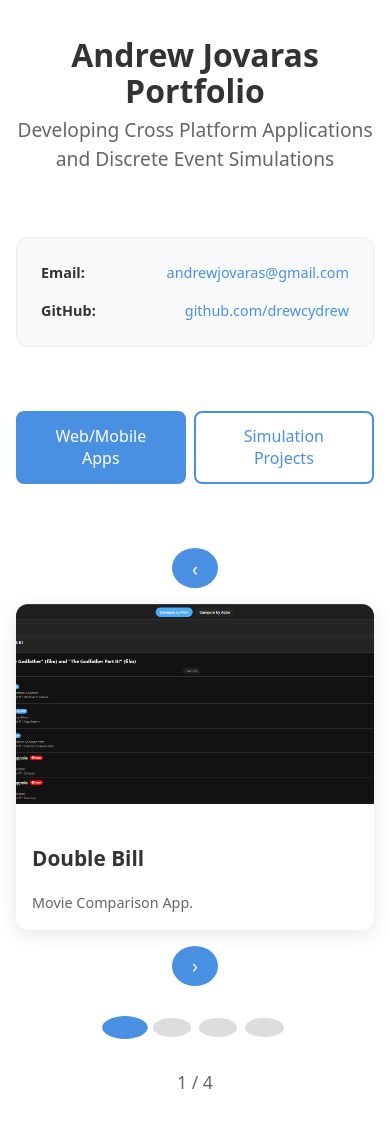
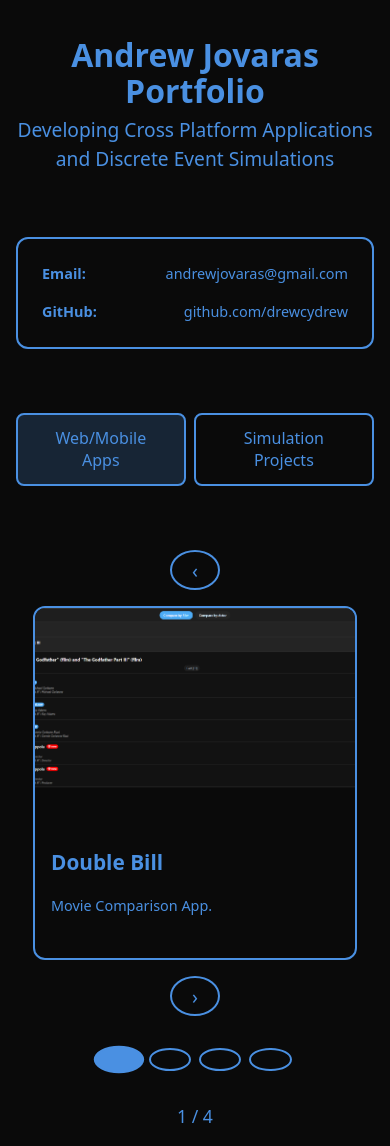
Before and after one commit to drewcydrew/projectportfolio, a React (Vite) app: page / in a window 390 px wide. Before the commit the page ends 1111 px from the top, so only its background shows below. Built offline with nearby package versions, Linux system fonts and the light colour scheme.

Commit message:
updating for more professional display

```diff
--- a/src/App.css
+++ b/src/App.css
@@ -3,6 +3,8 @@
   margin: 0 auto;
   padding: 2rem;
   text-align: center;
+  background: #0a0a0a;
+  min-height: 100vh;
 }
 
 .portfolio {
@@ -18,13 +20,13 @@
 
 .portfolio-header h1 {
   font-size: 2.5rem;
-  color: #333;
+  color: #4a90e2;
   margin-bottom: 0.5rem;
 }
 
 .portfolio-header p {
   font-size: 1.2rem;
-  color: #666;
+  color: #4a90e2;
   margin: 0;
 }
 
@@ -44,9 +46,9 @@
 }
 
 .carousel-btn {
-  background: #4a90e2;
-  color: white;
-  border: none;
+  background: transparent;
+  color: #4a90e2;
+  border: 2px solid #4a90e2;
   border-radius: 50%;
   width: 50px;
   height: 50px;
@@ -59,7 +61,7 @@
 }
 
 .carousel-btn:hover {
-  background: #357abd;
+  background: rgba(74, 144, 226, 0.1);
   transform: scale(1.1);
 }
 
@@ -68,40 +70,49 @@
 }
 
 .project-card {
-  background: white;
+  background: transparent;
   border-radius: 12px;
-  box-shadow: 0 4px 20px rgba(0, 0, 0, 0.1);
+  border: 2px solid #4a90e2;
   overflow: hidden;
   transition: transform 0.3s ease;
-  flex: 1;
+  width: 600px;
   max-width: 600px;
+  height: 500px;
+  display: flex;
+  flex-direction: column;
 }
 
 .project-card:hover {
   transform: translateY(-5px);
-  box-shadow: 0 8px 30px rgba(0, 0, 0, 0.15);
+  box-shadow: 0 8px 30px rgba(74, 144, 226, 0.3);
 }
 
 .project-image {
   width: 100%;
   height: 300px;
   object-fit: cover;
+  flex-shrink: 0;
 }
 
 .project-content {
   padding: 2rem;
   text-align: left;
+  flex: 1;
+  display: flex;
+  flex-direction: column;
+  justify-content: center;
+  background: transparent;
 }
 
 .project-content h2 {
   font-size: 1.8rem;
-  color: #333;
+  color: #4a90e2;
   margin-bottom: 1rem;
 }
 
 .project-content p {
   font-size: 1rem;
-  color: #666;
+  color: #4a90e2;
   line-height: 1.6;
   margin: 0;
 }
@@ -115,8 +126,8 @@
   width: 12px;
   height: 12px;
   border-radius: 50%;
-  border: none;
-  background: #ddd;
+  border: 2px solid #4a90e2;
+  background: transparent;
   cursor: pointer;
   transition: all 0.3s ease;
 }
@@ -127,12 +138,12 @@
 }
 
 .indicator:hover {
-  background: #357abd;
+  background: rgba(74, 144, 226, 0.5);
 }
 
 .project-counter {
   font-size: 1.1rem;
-  color: #666;
+  color: #4a90e2;
   font-weight: 500;
 }
 
@@ -146,7 +157,7 @@
 .tab-btn {
   padding: 0.8rem 1.5rem;
   border: 2px solid #4a90e2;
-  background: white;
+  background: transparent;
   color: #4a90e2;
   border-radius: 8px;
   cursor: pointer;
@@ -156,12 +167,12 @@
 }
 
 .tab-btn:hover {
-  background: #f0f7ff;
+  background: rgba(74, 144, 226, 0.1);
 }
 
 .tab-btn.active {
-  background: #4a90e2;
-  color: white;
+  background: rgba(74, 144, 226, 0.2);
+  color: #4a90e2;
 }
 
 .contact-info {
@@ -171,9 +182,9 @@
   justify-content: center;
   margin-bottom: 2rem;
   padding: 1.5rem;
-  background: #f8f9fa;
+  background: transparent;
   border-radius: 12px;
-  border: 1px solid #e9ecef;
+  border: 2px solid #4a90e2;
 }
 
 .contact-item {
@@ -185,7 +196,7 @@
 
 .contact-label {
   font-weight: 600;
-  color: #333;
+  color: #4a90e2;
   font-size: 0.9rem;
 }
 
@@ -197,7 +208,7 @@
 }
 
 .contact-link:hover {
-  color: #357abd;
+  color: #6ba3f0;
   text-decoration: underline;
 }
 
@@ -217,16 +228,22 @@
     font-size: 1.2rem;
   }
 
+  .project-card {
+    width: 100%;
+    max-width: 400px;
+    height: 400px;
+  }
+
+  .project-image {
+    height: 200px;
+  }
+
   .project-content {
     padding: 1.5rem;
   }
 
   .project-content h2 {
     font-size: 1.5rem;
-  }
-
-  .project-image {
-    height: 200px;
   }
 
   .contact-info {
@@ -257,4 +274,14 @@
   .project-content p {
     font-size: 0.9rem;
   }
+
+  .project-card {
+    width: 100%;
+    max-width: 320px;
+    height: 350px;
+  }
+
+  .project-image {
+    height: 180px;
+  }
 }
```
